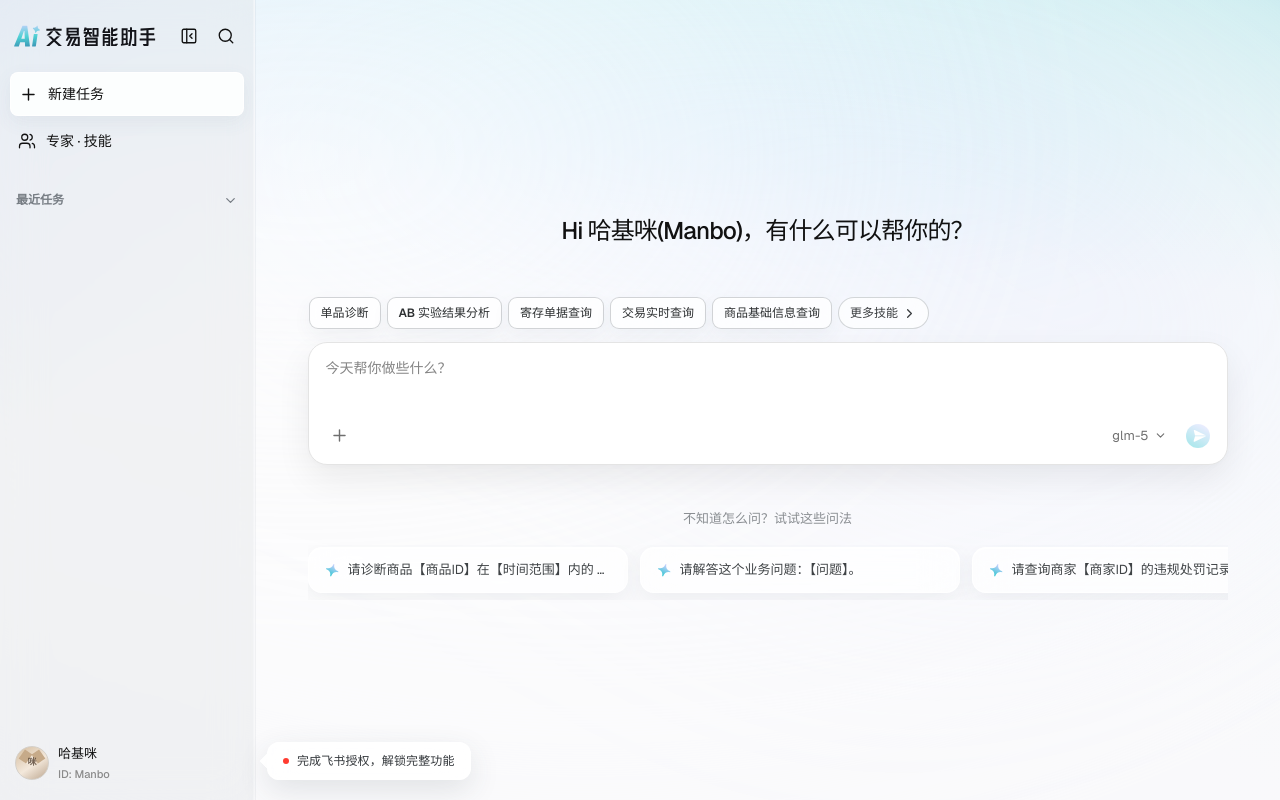
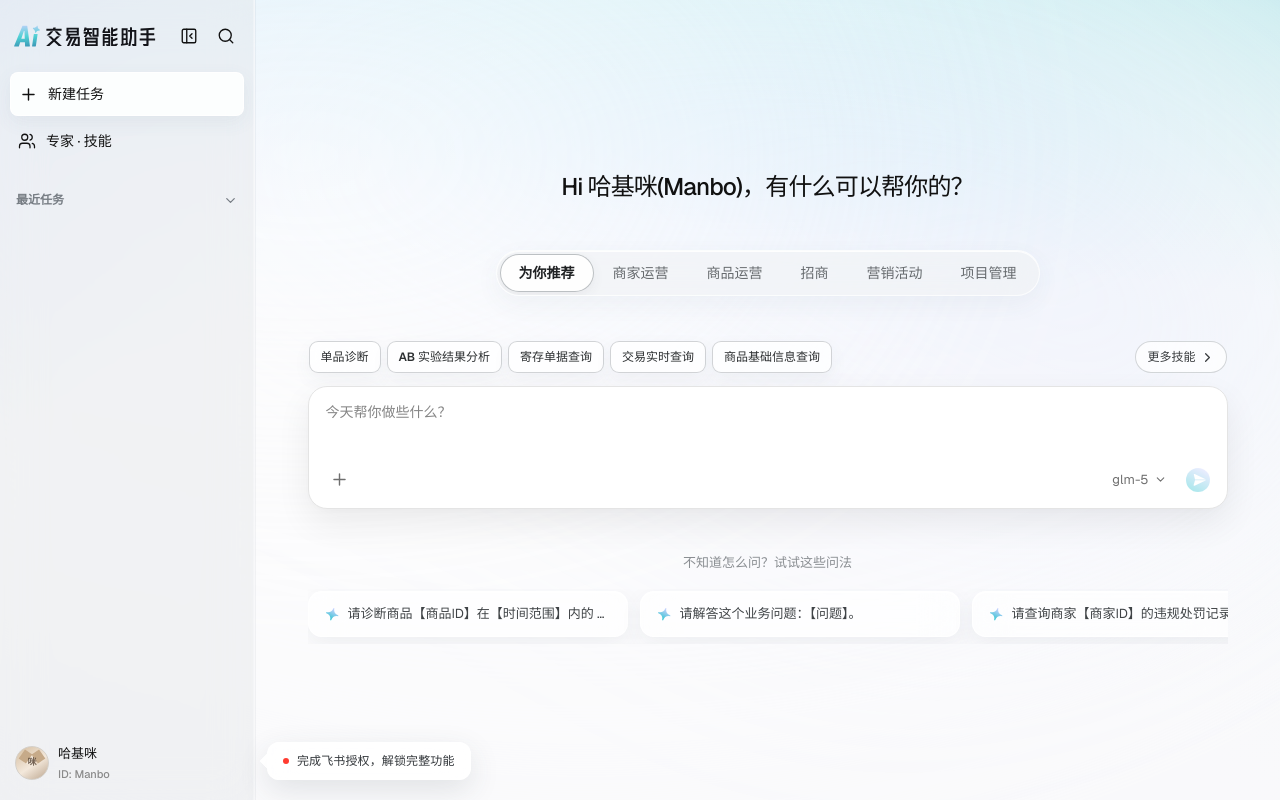
Before and after one commit to junnzhuu/trade-agent-demo, a Next.js app: page / in a window 1280 px wide. Built offline with nearby package versions, Linux system fonts and the light colour scheme.

Commit message:
feat: add v2.10 scene skill selector

```diff
--- a/app/globals.css
+++ b/app/globals.css
@@ -717,13 +717,79 @@ button:disabled {
   margin-bottom: 10px;
 }
 
+.home-skill-tabs {
+  display: flex;
+  width: max-content;
+  max-width: 100%;
+  min-height: 46px;
+  align-items: center;
+  justify-content: center;
+  gap: 0;
+  overflow: hidden;
+  margin: 0 auto;
+  padding: 3px;
+  border: 1px solid rgba(255, 255, 255, 0.74);
+  border-radius: 999px;
+  background: rgba(241, 243, 244, 0.62);
+  box-shadow:
+    inset 0 1px 0 rgba(255, 255, 255, 0.82),
+    0 8px 24px rgba(74, 89, 101, 0.055);
+  -webkit-backdrop-filter: blur(18px) saturate(120%);
+  backdrop-filter: blur(18px) saturate(120%);
+}
+
+.home-skill-tabs button {
+  display: inline-flex;
+  min-height: 38px;
+  flex: 0 0 auto;
+  align-items: center;
+  justify-content: center;
+  padding: 0 18px;
+  border: 1px solid transparent;
+  border-radius: 999px;
+  background: transparent;
+  color: #666a6e;
+  font-size: 14px;
+  white-space: nowrap;
+  transition:
+    border-color 140ms ease,
+    background 140ms ease,
+    color 140ms ease;
+}
+
+.home-skill-tabs button:hover,
+.home-skill-tabs button:focus-visible {
+  border-color: rgba(190, 194, 197, 0.52);
+  background: rgba(221, 224, 226, 0.58);
+  color: #222426;
+}
+
+.home-skill-tabs button.selected {
+  border-color: rgba(167, 172, 176, 0.76);
+  background: rgba(255, 255, 255, 0.9);
+  color: #202224;
+  box-shadow:
+    inset 0 1px 0 rgba(255, 255, 255, 0.92),
+    0 4px 12px rgba(66, 77, 85, 0.07);
+  font-weight: 620;
+}
+
 .home-discovery-options {
   display: flex;
   min-width: 0;
   align-items: center;
   gap: 6px;
+  margin-top: 42px;
   padding: 3px 1px;
   overflow: visible;
+}
+
+.home-scene-skill-options {
+  display: flex;
+  min-width: 0;
+  flex: 1 1 auto;
+  align-items: center;
+  gap: 6px;
 }
 
 .home-skill-card {
@@ -4055,7 +4121,27 @@ button:disabled {
     margin-bottom: 20px;
   }
 
+  .home-skill-tabs {
+    justify-content: flex-start;
+    overflow-x: auto;
+    scrollbar-width: none;
+  }
+
+  .home-skill-tabs::-webkit-scrollbar {
+    display: none;
+  }
+
+  .home-skill-tabs button {
+    padding: 0 14px;
+    font-size: 13px;
+  }
+
   .home-discovery-options {
+    flex-wrap: wrap;
+    margin-top: 32px;
+  }
+
+  .home-scene-skill-options {
     flex-wrap: wrap;
   }
 
--- a/app/layout.tsx
+++ b/app/layout.tsx
@@ -58,7 +58,7 @@ export default function RootLayout({
         className={`${geistSans.variable} ${geistMono.variable} antialiased`}
       >
         {children}
-        <script src={`${basePath}/version-switcher.js?v=2.9.0`} defer />
+        <script src={`${basePath}/version-switcher.js?v=2.10.0`} defer />
       </body>
     </html>
   );
--- a/app/page.tsx
+++ b/app/page.tsx
@@ -72,8 +72,10 @@ import {
 } from "@/lib/task-history";
 import { ConcurrentTaskScheduler } from "@/lib/task-scheduler";
 import {
-  frequentHomeSkills,
+  getHomeCategorySkills,
   getHomeSuggestedQuestions,
+  homeSkillCategories,
+  type HomeSkillCategoryId,
 } from "@/lib/home-skill-recommendations";
 import {
   buildPromptWithSkills,
@@ -201,6 +203,8 @@ export default function Home() {
     useState<ComposerSkillOption | null>(null);
   const [selectedComposerExpert, setSelectedComposerExpert] =
     useState<ComposerExpertOption | null>(null);
+  const [selectedHomeSkillCategory, setSelectedHomeSkillCategory] =
+    useState<HomeSkillCategoryId>("recommended");
   const [planMode, setPlanMode] = useState(false);
   const [selectedModelId, setSelectedModelId] = useState<ModelId>("glm-5");
   const [recentTasks, setRecentTasks] = useState<RecentTask[]>([]);
@@ -286,7 +290,14 @@ export default function Home() {
     () => recentTasks.filter((task) => task.archived),
     [recentTasks],
   );
-  const homeSuggestedQuestions = useMemo(() => getHomeSuggestedQuestions(), []);
+  const homeCategorySkills = useMemo(
+    () => getHomeCategorySkills(selectedHomeSkillCategory),
+    [selectedHomeSkillCategory],
+  );
+  const homeSuggestedQuestions = useMemo(
+    () => getHomeSuggestedQuestions(selectedHomeSkillCategory),
+    [selectedHomeSkillCategory],
+  );
   const feishuIntegrationSnapshot = useSyncExternalStore(
     subscribeToFeishuIntegration,
     getFeishuIntegrationStorageSnapshot,
@@ -1674,7 +1685,9 @@ export default function Home() {
             <div className="empty-state-content">
               <h1>Hi 哈基咪(Manbo)，有什么可以帮你的？</h1>
               <HomeSkillDiscovery
-                skills={frequentHomeSkills}
+                onSelectCategory={setSelectedHomeSkillCategory}
+                selectedCategory={selectedHomeSkillCategory}
+                skills={homeCategorySkills}
                 onSelectSkill={selectComposerSkill}
                 onShowMore={() => {
                   activeViewRef.current = "experts";
@@ -2327,19 +2340,45 @@ export default function Home() {
 }
 
 function HomeSkillDiscovery({
+  selectedCategory,
   skills,
+  onSelectCategory,
   onSelectSkill,
   onShowMore,
   selectedSkillKeys,
 }: {
+  selectedCategory: HomeSkillCategoryId;
   skills: ComposerSkillOption[];
+  onSelectCategory: (category: HomeSkillCategoryId) => void;
   onSelectSkill: (skill: ComposerSkillOption) => void;
   onShowMore: () => void;
   selectedSkillKeys: string[];
 }) {
   return (
     <section aria-label="常用技能" className="home-skill-discovery">
+      <div aria-label="业务场景" className="home-skill-tabs" role="tablist">
+        {homeSkillCategories.map((category) => (
+          <button
+            aria-controls="home-scene-skills"
+            aria-selected={selectedCategory === category.id}
+            className={selectedCategory === category.id ? "selected" : ""}
+            id={`home-skill-tab-${category.id}`}
+            key={category.id}
+            onClick={() => onSelectCategory(category.id)}
+            role="tab"
+            type="button"
+          >
+            {category.label}
+          </button>
+        ))}
+      </div>
       <div className="home-discovery-options">
+        <div
+          aria-labelledby={`home-skill-tab-${selectedCategory}`}
+          className="home-scene-skill-options"
+          id="home-scene-skills"
+          role="tabpanel"
+        >
           {skills.map((skill) => (
             <button
               aria-pressed={selectedSkillKeys.includes(skill.key)}
@@ -2355,6 +2394,7 @@ function HomeSkillDiscovery({
               </span>
             </button>
           ))}
+        </div>
         <button className="home-discovery-more" onClick={onShowMore} type="button">
           更多技能
           <ChevronRight aria-hidden="true" size={15} />
--- a/lib/home-skill-recommendations.ts
+++ b/lib/home-skill-recommendations.ts
@@ -5,6 +5,26 @@ import {
   type SubAgentDefinition,
 } from "./agent-skill-catalog";
 import type { ComposerSkillOption } from "./composer-skills";
+
+export type HomeSkillCategoryId =
+  | "recommended"
+  | "merchant"
+  | "product"
+  | "acquisition"
+  | "campaign"
+  | "project";
+
+export const homeSkillCategories: Array<{
+  id: HomeSkillCategoryId;
+  label: string;
+}> = [
+  { id: "recommended", label: "为你推荐" },
+  { id: "merchant", label: "商家运营" },
+  { id: "product", label: "商品运营" },
+  { id: "acquisition", label: "招商" },
+  { id: "campaign", label: "营销活动" },
+  { id: "project", label: "项目管理" },
+];
 
 const frequentExpertIds = [
   "merchant-operation-agent",
@@ -57,9 +77,40 @@ export const frequentHomeSkills: ComposerSkillOption[] = frequentSkillMounts.map
   },
 );
 
-export function getHomeSuggestedQuestions(): ExpertSkill[] {
+function toComposerSkill(
+  expertId: string,
+  expertName: string,
+  skill: ExpertSkill,
+): ComposerSkillOption {
+  return {
+    id: skill.id,
+    key: `${expertId}:${skill.id}`,
+    name: skill.name,
+    description: skill.description,
+    standardQuestion: skill.standardQuestion,
+    expertId,
+    expertName,
+    expertLabel: expertName,
+  };
+}
+
+export function getHomeCategorySkills(
+  categoryId: HomeSkillCategoryId,
+): ComposerSkillOption[] {
+  if (categoryId === "recommended") return frequentHomeSkills;
+  const expert = expertCatalog.find((item) => item.id === categoryId);
+  if (!expert) return [];
+  return expert.skills
+    .slice(0, 5)
+    .map((skill) => toComposerSkill(expert.id, expert.name, skill));
+}
+
+export function getHomeSuggestedQuestions(
+  categoryId: HomeSkillCategoryId = "recommended",
+): ExpertSkill[] {
+  const expertId = categoryId === "recommended" ? "merchant" : categoryId;
   return (
-    expertCatalog.find((expert) => expert.id === "merchant")?.skills.slice(0, 6) ??
+    expertCatalog.find((expert) => expert.id === expertId)?.skills.slice(0, 6) ??
     []
   );
 }
--- a/public/version-switcher.js
+++ b/public/version-switcher.js
@@ -35,14 +35,23 @@
   const isSkillDirectExpertRouting = currentPath.includes(
     "/versions/skill-direct-expert-routing/",
   );
+  const isSimplifiedSkillRouting = currentPath.includes(
+    "/versions/simplified-skill-routing/",
+  );
 
   const versions = [
+    {
+      id: "v2.10",
+      name: "v2.10",
+      detail: "场景选择与技能推荐",
+      href: `${rootPath || ""}/`,
+      latest: true,
+    },
     {
       id: "v2.9",
       name: "v2.9",
       detail: "技能轻选与入口精简",
-      href: `${rootPath || ""}/`,
-      latest: true,
+      href: `${rootPath || ""}/versions/simplified-skill-routing/`,
     },
     {
       id: "v2.8",
@@ -117,7 +126,9 @@
                   ? "v2.7"
                   : isSkillDirectExpertRouting
                     ? "v2.8"
-                    : "v2.9";
+                    : isSimplifiedSkillRouting
+                      ? "v2.9"
+                      : "v2.10";
 
   const root = document.createElement("div");
   root.id = "trade-agent-version-switcher";
--- a/scripts/inject-version-switcher.mjs
+++ b/scripts/inject-version-switcher.mjs
@@ -3,7 +3,7 @@ import { join } from "node:path";
 
 const targetDirectory = process.argv[2];
 const scriptSource = process.argv[3];
-const versionedScriptSource = `${scriptSource}?v=2.9.0`;
+const versionedScriptSource = `${scriptSource}?v=2.10.0`;
 
 if (!targetDirectory || !scriptSource) {
   throw new Error(
```
Also changed, not shown: 2 other files (tests, documents, lock files or other folders). Lines whose indentation alone changed are shown as unchanged.
